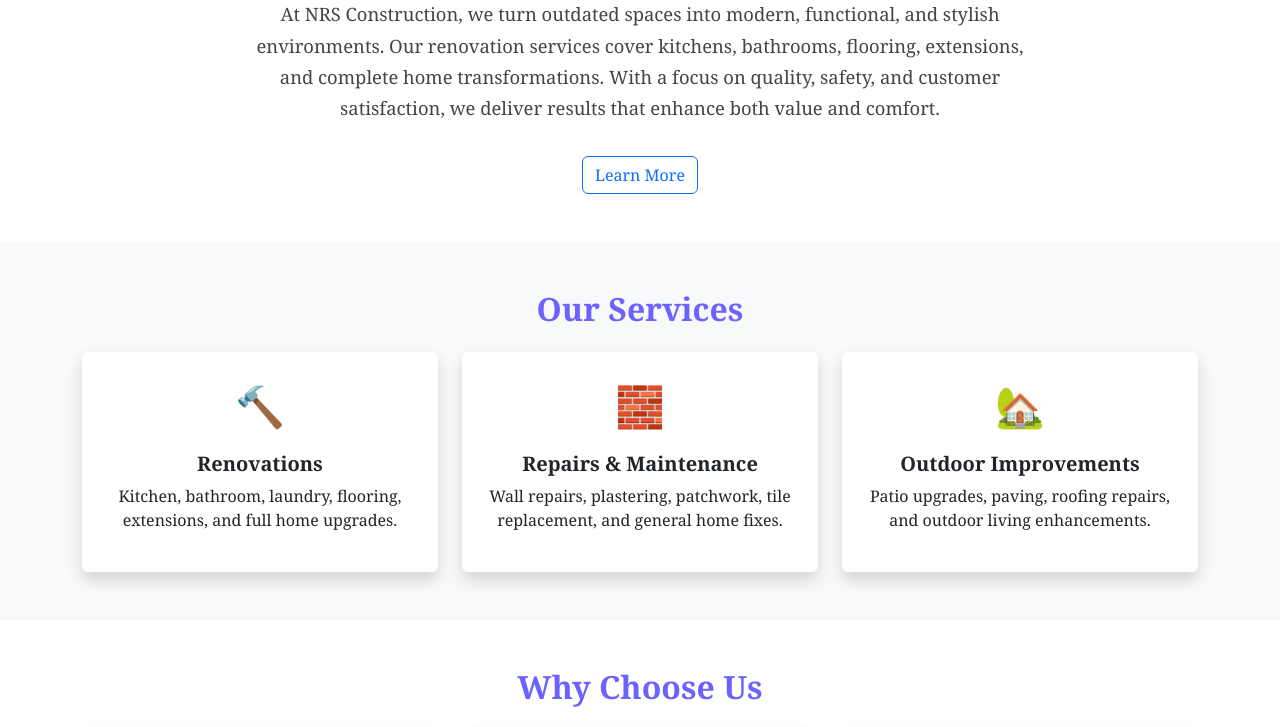
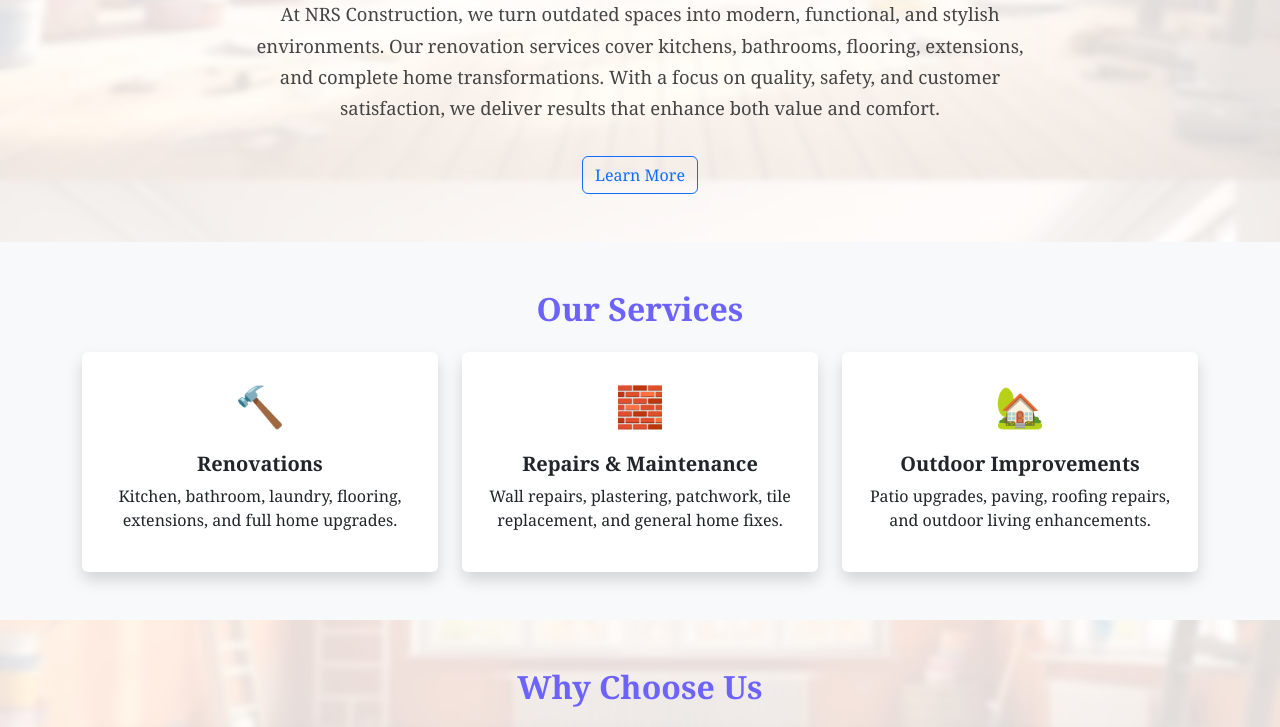
Before and after one commit to senthamizhse-spec/NRS_Construction, a website: page public/index.html in a window 1280 px wide. Shown: the part 620-1347 px from the top of the page. Drawn offline with nearby package versions, Linux system fonts and the light colour scheme; files that its build step writes are made by us from their sources.

Commit message:
Update index.html

```diff
--- a/public/index.html
+++ b/public/index.html
@@ -18,7 +18,7 @@
 
 <!-- ==================== 02 --- BODY & BACKGROUND ==================== -->
 <!-- 02a) Body element with flexbox layout & full-page background image -->
-<body class="d-flex flex-column min-vh-100" style="background-image: url('/back-end/public/images/Home_Background1.jpg'); background-size: cover; background-repeat: no-repeat; background-position: center; background-attachment: fixed;">
+<body class="d-flex flex-column min-vh-100" style="background-image: url('images/Home_Background1.jpg'); background-size: cover; background-repeat: no-repeat; background-position: center; background-attachment: fixed;">
 
   <!-- ==================== 03 --- NAVBAR ==================== -->
   <nav class="navbar navbar-expand-lg navbar-light">
```
